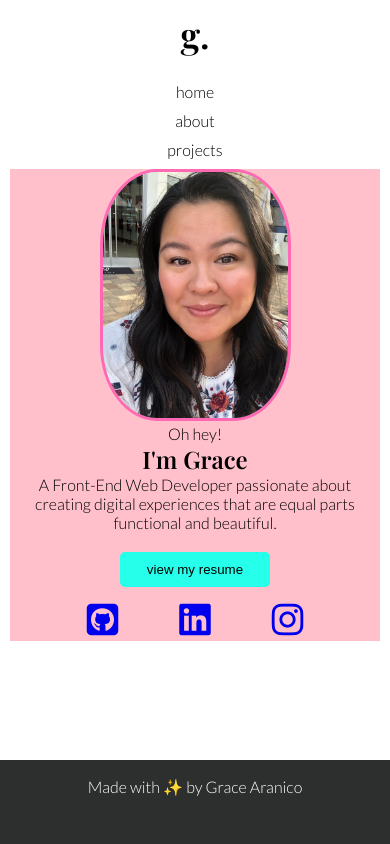
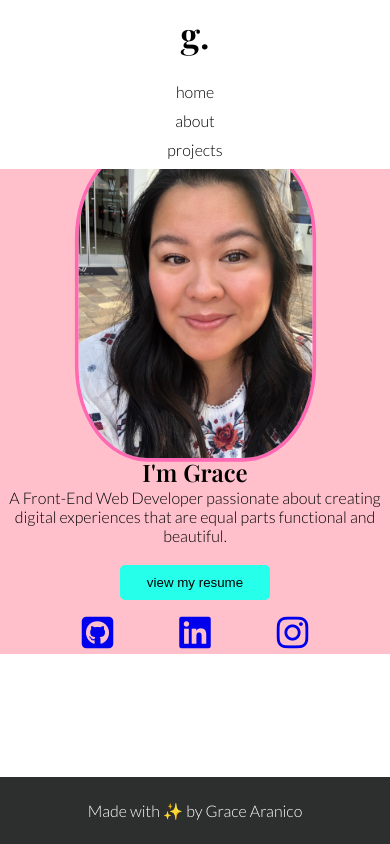
Before and after one commit to garanico/garanico, a React (Create React App) app: page / in a window 390 px wide. Built offline with nearby package versions, Linux system fonts and the light colour scheme.

Commit message:
feat(transform): Try to scale photo

```diff
--- a/src/App.css
+++ b/src/App.css
@@ -73,7 +73,6 @@ button:hover{
   background-color: pink;
   overflow: auto;
   justify-content: center;
-  margin: 0 10px;
 }
 
 #homepage .container-1 {
@@ -83,9 +82,12 @@ button:hover{
   align-items: center;
 }
 
-
 #homepage .intro-text {
   text-align: left;
+}
+
+#homepage .intro-photo {
+  overflow: visible;
 }
 
 #homepage .photo {
@@ -93,6 +95,7 @@ button:hover{
   border: solid 7px hotpink;
   border-radius: 30%;
   z-index: 10;
+  transform: scale(1.2);
 }
 
 #homepage .contact-links{
@@ -102,6 +105,7 @@ button:hover{
   flex-direction: row;
   justify-content: space-evenly;
   margin-top: 20px;
+  background-color: pink;
 }
 
 #homepage .social-icons {
@@ -116,8 +120,8 @@ button:hover{
 #footer {
   background-color: #2d2e2e;
   color: #fff;
-  height: 6vh;
-  padding: 2vh 0;
+  padding: 2% 0;
+  align-items: center;
   position: fixed;
   bottom: 0;
   width: 100%;
@@ -148,6 +152,10 @@ button:hover{
     margin-top: 10px;
     font-size: 30px;
   }
+
+  #footer {
+    padding: 4% 0;
+  }
 }
 
 
@@ -166,6 +174,10 @@ button:hover{
   #homepage .photo {
     width: 50%;
     border: solid 5px hotpink;
+  }
+
+  #footer {
+    padding: 6% 0;
   }
 
 
```
